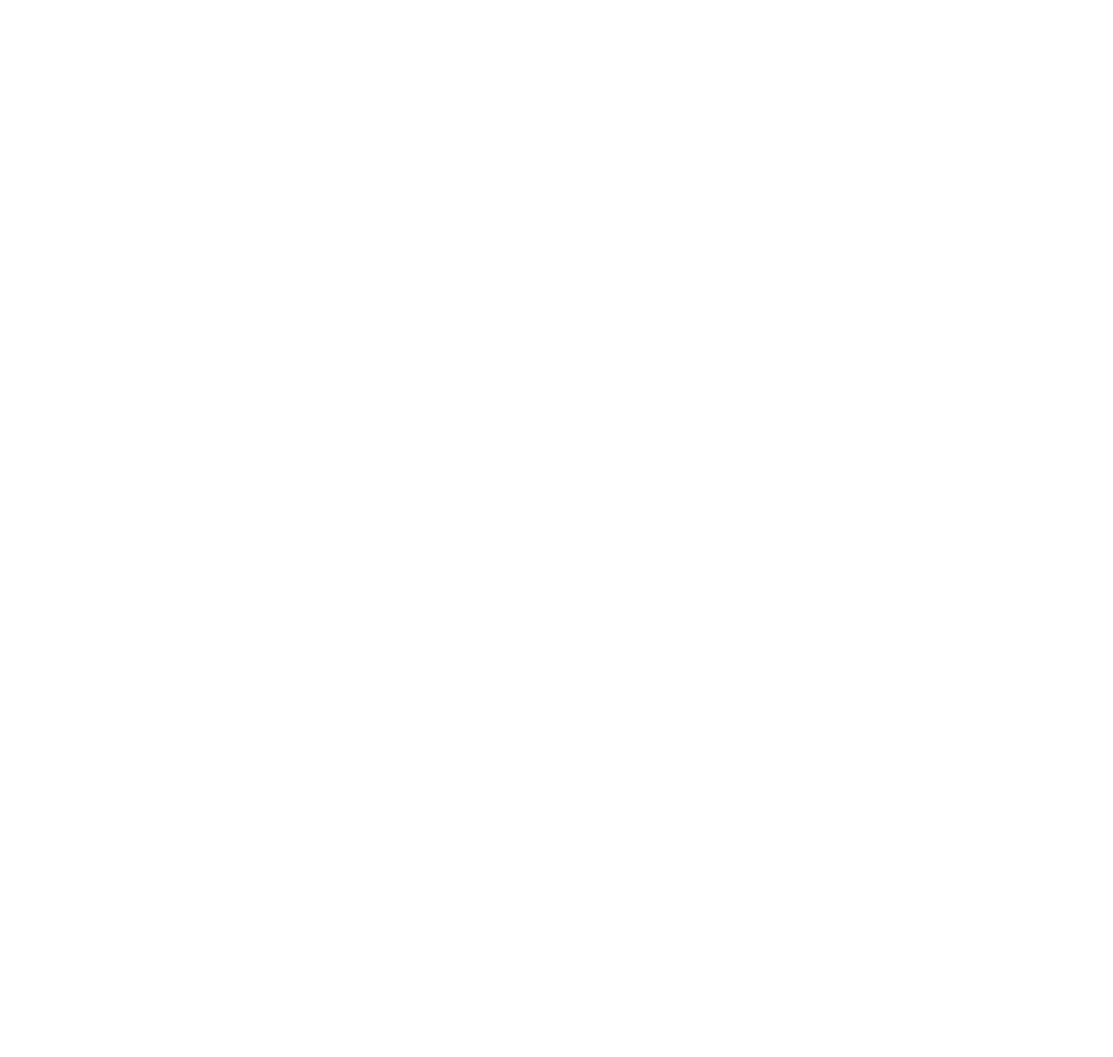
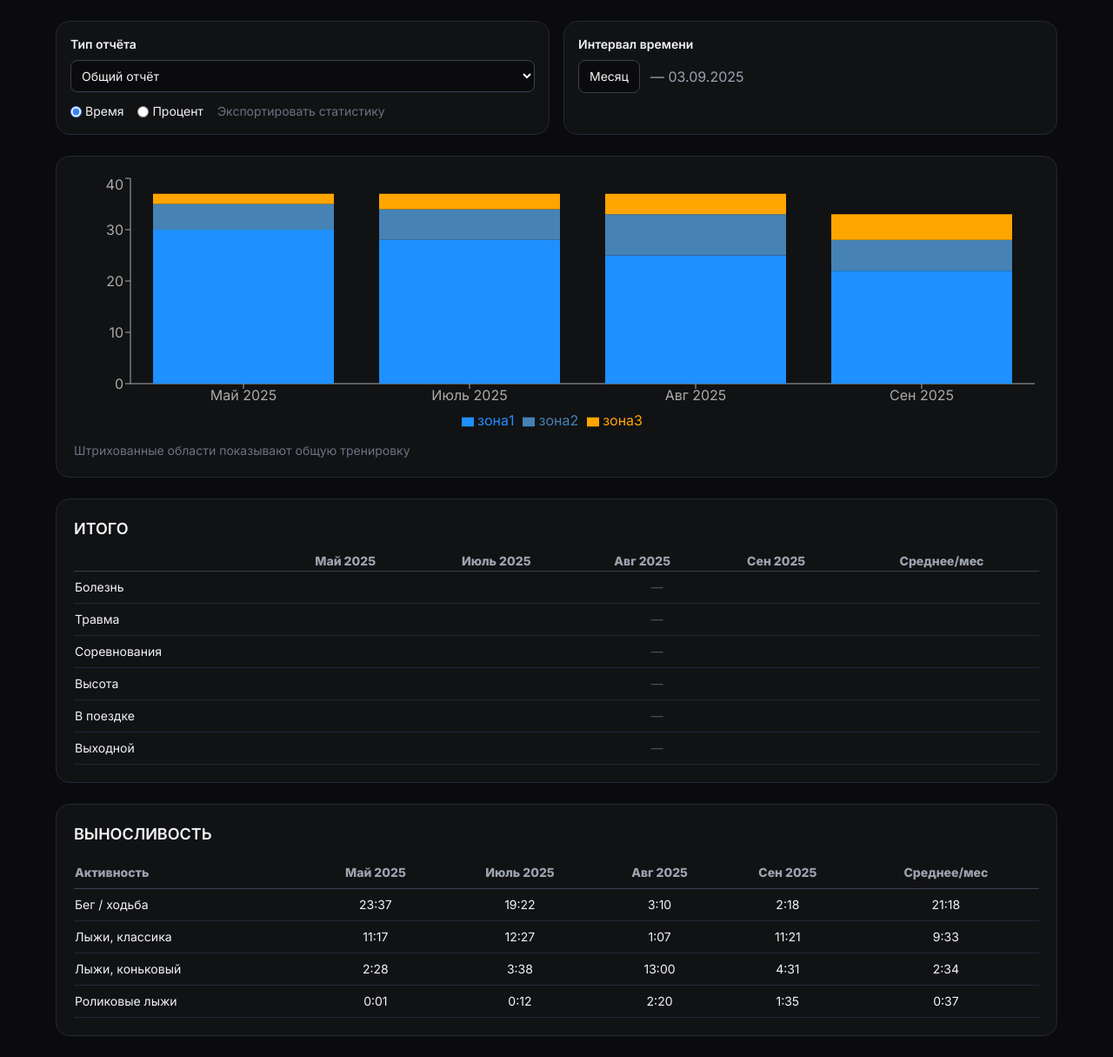
Before and after one commit to mbaliabin/dagbook-test, a React (Vite) app in the folder fasx-frontend/: page /statistics in a window 1280 px wide. Before the commit this address had no page. Shown: the whole page at 87% size. Before the commit the page ends 800 px from the top, so only its background shows below. Built offline with nearby package versions, Linux system fonts and the light colour scheme.

Commit message:
StatisticsPage добавление новой страницы

```diff
--- a/fasx-frontend/src/App.jsx
+++ b/fasx-frontend/src/App.jsx
@@ -6,6 +6,7 @@ import CalendarPage from "@/pages/CalendarPage"
 import FasxLogin from "@/pages/FasxLogin"
 import FasxRegister from "@/pages/FasxRegister"
 import DailyParametersWrapper from "@/pages/DailyParametersWrapper";
+import StatisticsPage from "@/pages/StatisticsPage";
 
 export default function App() {
   return (
@@ -17,6 +18,7 @@ export default function App() {
       <Route path="/login" element={<FasxLogin />} />
       <Route path="/register" element={<FasxRegister />} />
       <Route path="/daily" element={<DailyParametersWrapper />} />
+      <Route path="/statistics" element={<StatisticsPage />} />
     </Routes>
   )
 }
--- /dev/null
+++ b/fasx-frontend/src/pages/StatisticsPage.tsx
@@ -0,0 +1,176 @@
+// src/pages/StatisticsPage.tsx
+import React, { useState } from "react";
+import {
+  BarChart,
+  Bar,
+  XAxis,
+  YAxis,
+  Tooltip,
+  Legend,
+  ResponsiveContainer,
+} from "recharts";
+
+const mockData = [
+  { month: "Май 2025", зона1: 30, зона2: 5, зона3: 2 },
+  { month: "Июль 2025", зона1: 28, зона2: 6, зона3: 3 },
+  { month: "Авг 2025", зона1: 25, зона2: 8, зона3: 4 },
+  { month: "Сен 2025", зона1: 22, зона2: 6, зона3: 5 },
+];
+
+export default function StatisticsPage() {
+  const [reportType, setReportType] = useState("Общий отчёт");
+  const [interval, setInterval] = useState("Месяц");
+  const [mode, setMode] = useState("Время");
+
+  return (
+    <div className="min-h-screen bg-[#0B0B0D] text-gray-100 p-6">
+      <div className="max-w-6xl mx-auto space-y-6">
+        {/* ФИЛЬТРЫ */}
+        <div className="grid grid-cols-1 md:grid-cols-2 gap-4">
+          <div className="bg-[#111214] p-4 rounded-2xl border border-gray-800">
+            <label className="block text-sm font-semibold mb-2">
+              Тип отчёта
+            </label>
+            <select
+              value={reportType}
+              onChange={(e) => setReportType(e.target.value)}
+              className="w-full bg-[#0B0B0D] border border-gray-700 rounded-lg p-2 text-sm"
+            >
+              <option>Общий отчёт</option>
+              <option>Выносливость</option>
+              <option>Силовые</option>
+            </select>
+            <div className="flex items-center gap-4 mt-3 text-sm">
+              <label className="flex items-center gap-1 cursor-pointer">
+                <input
+                  type="radio"
+                  checked={mode === "Время"}
+                  onChange={() => setMode("Время")}
+                  className="accent-blue-500"
+                />
+                Время
+              </label>
+              <label className="flex items-center gap-1 cursor-pointer">
+                <input
+                  type="radio"
+                  checked={mode === "Процент"}
+                  onChange={() => setMode("Процент")}
+                  className="accent-blue-500"
+                />
+                Процент
+              </label>
+              <span className="text-gray-500">Экспортировать статистику</span>
+            </div>
+          </div>
+
+          <div className="bg-[#111214] p-4 rounded-2xl border border-gray-800">
+            <label className="block text-sm font-semibold mb-2">
+              Интервал времени
+            </label>
+            <div className="flex items-center gap-3">
+              <button className="bg-[#0B0B0D] border border-gray-700 rounded-lg px-3 py-2 text-sm">
+                {interval}
+              </button>
+              <span className="text-gray-400">— 03.09.2025</span>
+            </div>
+          </div>
+        </div>
+
+        {/* ДИАГРАММА */}
+        <div className="bg-[#111214] p-5 rounded-2xl border border-gray-800">
+          <ResponsiveContainer width="100%" height={300}>
+            <BarChart data={mockData}>
+              <XAxis dataKey="month" stroke="#aaa" />
+              <YAxis stroke="#aaa" />
+              <Tooltip
+                contentStyle={{
+                  backgroundColor: "#1a1a1d",
+                  border: "1px solid #333",
+                }}
+              />
+              <Legend />
+              <Bar dataKey="зона1" stackId="a" fill="#1E90FF" />
+              <Bar dataKey="зона2" stackId="a" fill="#4682B4" />
+              <Bar dataKey="зона3" stackId="a" fill="#FFA500" />
+            </BarChart>
+          </ResponsiveContainer>
+          <p className="text-sm text-gray-500 mt-2">
+            Штрихованные области показывают общую тренировку
+          </p>
+        </div>
+
+        {/* TOTALSUM */}
+        <div className="bg-[#111214] p-5 rounded-2xl border border-gray-800">
+          <h2 className="text-lg font-semibold mb-3">ИТОГО</h2>
+          <div className="overflow-x-auto">
+            <table className="w-full text-sm">
+              <thead className="text-gray-400 border-b border-gray-700">
+                <tr>
+                  <th className="text-left py-2"> </th>
+                  <th>Май 2025</th>
+                  <th>Июль 2025</th>
+                  <th>Авг 2025</th>
+                  <th>Сен 2025</th>
+                  <th>Среднее/мес</th>
+                </tr>
+              </thead>
+              <tbody>
+                {[
+                  "Болезнь",
+                  "Травма",
+                  "Соревнования",
+                  "Высота",
+                  "В поездке",
+                  "Выходной",
+                ].map((row) => (
+                  <tr key={row} className="border-b border-gray-800">
+                    <td className="py-2">{row}</td>
+                    <td colSpan={5} className="text-center text-gray-600">
+                      —
+                    </td>
+                  </tr>
+                ))}
+              </tbody>
+            </table>
+          </div>
+        </div>
+
+        {/* ВЫНОСЛИВОСТЬ */}
+        <div className="bg-[#111214] p-5 rounded-2xl border border-gray-800">
+          <h2 className="text-lg font-semibold mb-3">ВЫНОСЛИВОСТЬ</h2>
+          <div className="overflow-x-auto">
+            <table className="w-full text-sm">
+              <thead className="text-gray-400 border-b border-gray-700">
+                <tr>
+                  <th className="text-left py-2">Активность</th>
+                  <th>Май 2025</th>
+                  <th>Июль 2025</th>
+                  <th>Авг 2025</th>
+                  <th>Сен 2025</th>
+                  <th>Среднее/мес</th>
+                </tr>
+              </thead>
+              <tbody>
+                {[
+                  ["Бег / ходьба", "23:37", "19:22", "3:10", "2:18", "21:18"],
+                  ["Лыжи, классика", "11:17", "12:27", "1:07", "11:21", "9:33"],
+                  ["Лыжи, коньковый", "2:28", "3:38", "13:00", "4:31", "2:34"],
+                  ["Роликовые лыжи", "0:01", "0:12", "2:20", "1:35", "0:37"],
+                ].map(([name, m1, m2, m3, m4, avg]) => (
+                  <tr key={name} className="border-b border-gray-800">
+                    <td className="py-2">{name}</td>
+                    <td className="text-center">{m1}</td>
+                    <td className="text-center">{m2}</td>
+                    <td className="text-center">{m3}</td>
+                    <td className="text-center">{m4}</td>
+                    <td className="text-center">{avg}</td>
+                  </tr>
+                ))}
+              </tbody>
+            </table>
+          </div>
+        </div>
+      </div>
+    </div>
+  );
+}
```
